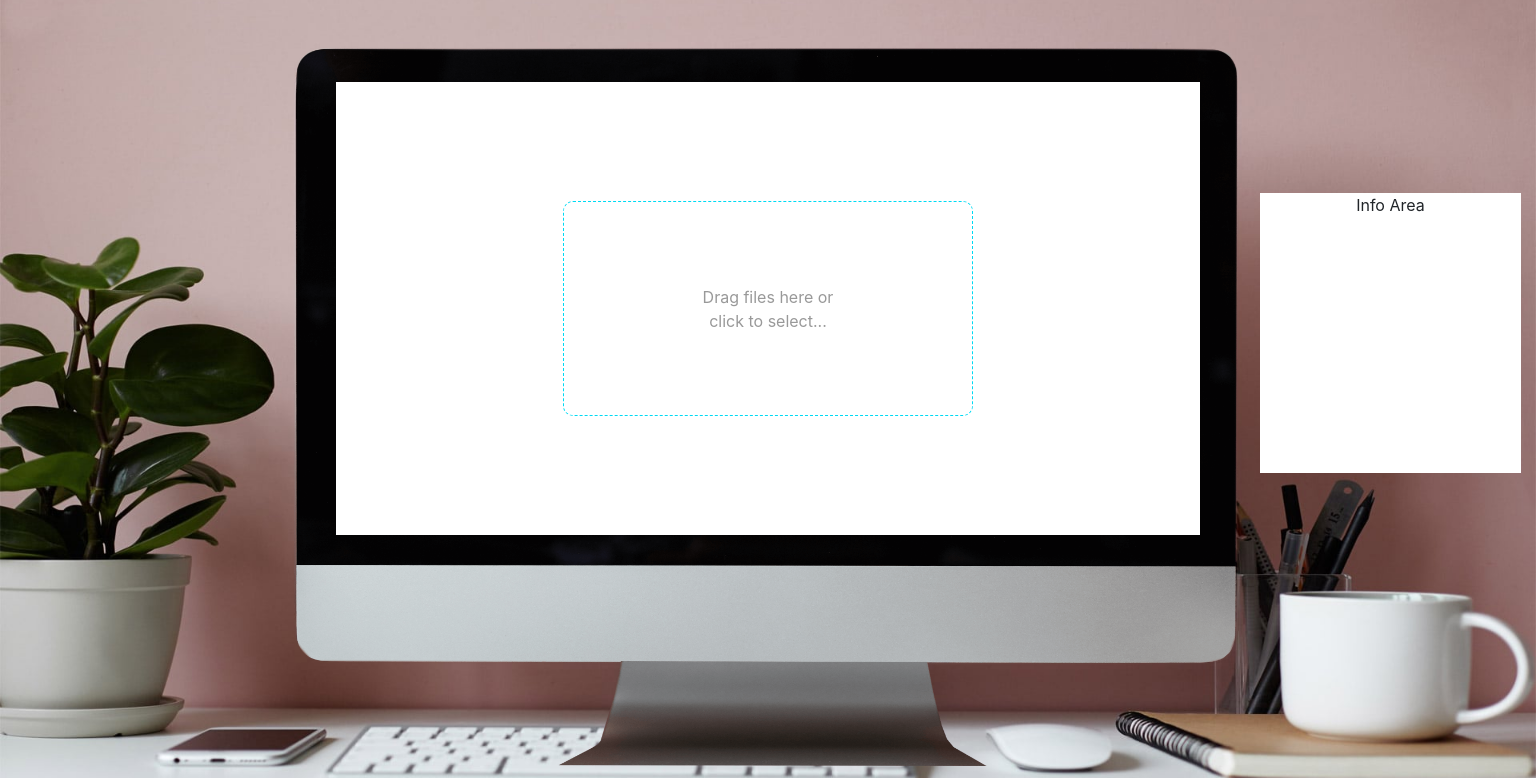
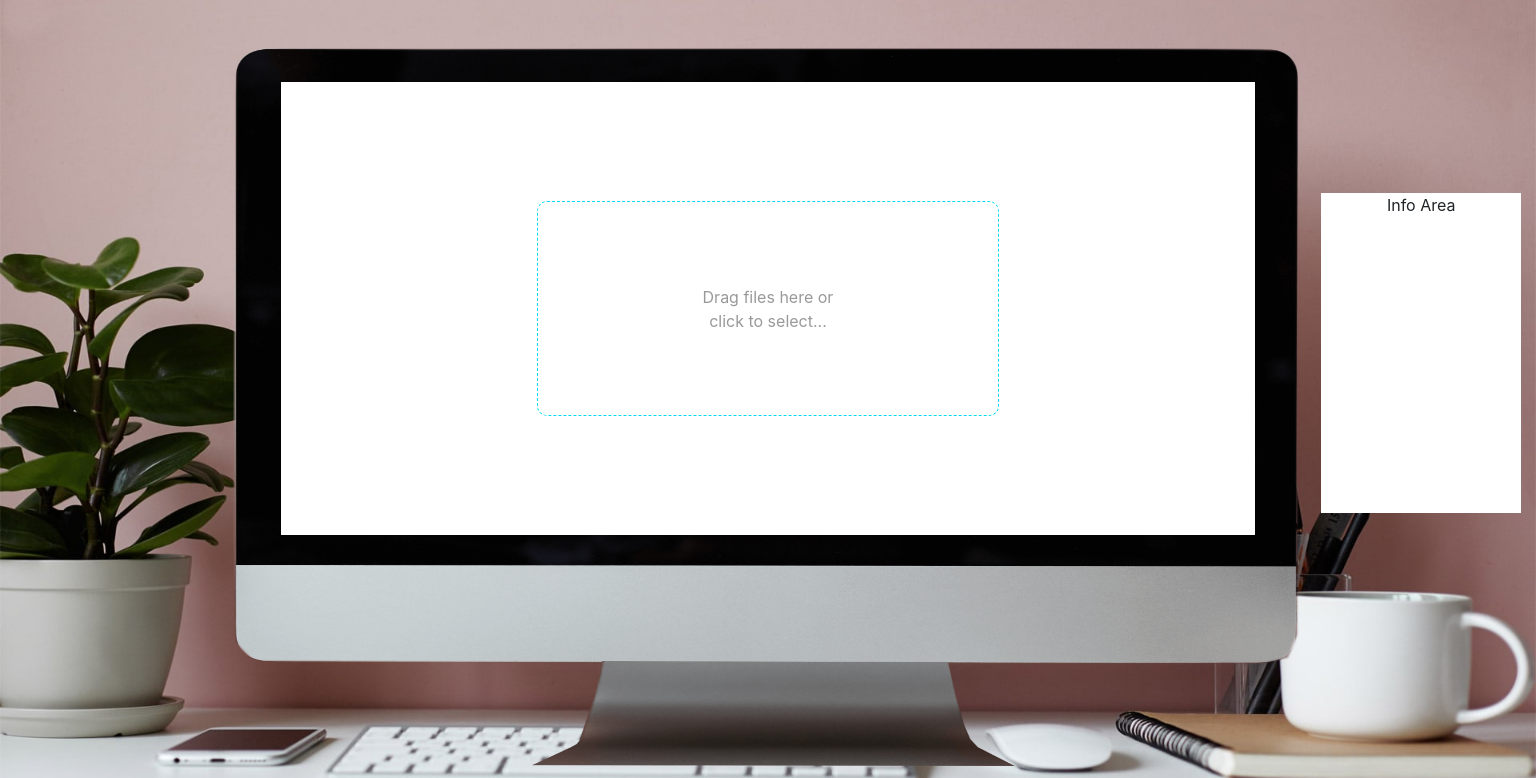
Before and after one commit to ahmedmohamed13896/dropzone-template, a plain HTML site: page index.html in a window 1536 px wide. Shown: the part 83-861 px from the top of the page. Drawn offline with Linux system fonts and the light colour scheme.

Commit message:
upate style.css

```diff
--- a/css/style.css
+++ b/css/style.css
@@ -190,7 +190,7 @@ body{
         top: 0;
         width: 100%;
         height: auto;
-        max-width: 63%;
+        max-width: 71%;
         margin: auto;
         margin-top: 4.5%;
         overflow-y: hidden;
@@ -221,14 +221,11 @@ body{
         overflow: auto;
     }
     .info-div{
-        max-width: 17%;
-        max-height: 35vh;
+        max-width: 13%;
+        max-height: 40vh;
     }
 }
-@media only screen and (max-width:1060px){
-    body{
-    }
-}
+
 @media only screen and (max-width:986px){
     .mynav{
         background: url(../images/nav-bg.jpg);
```
